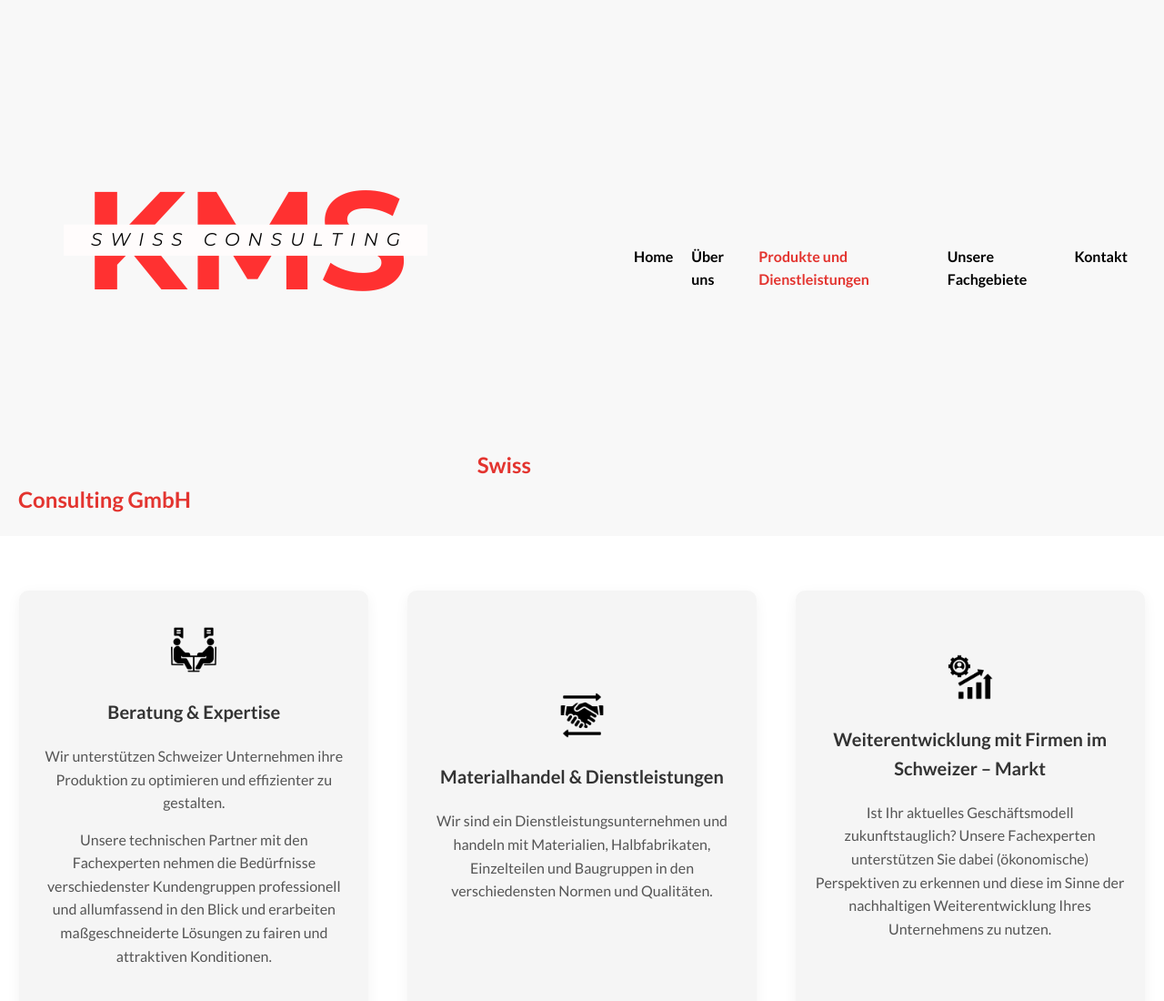
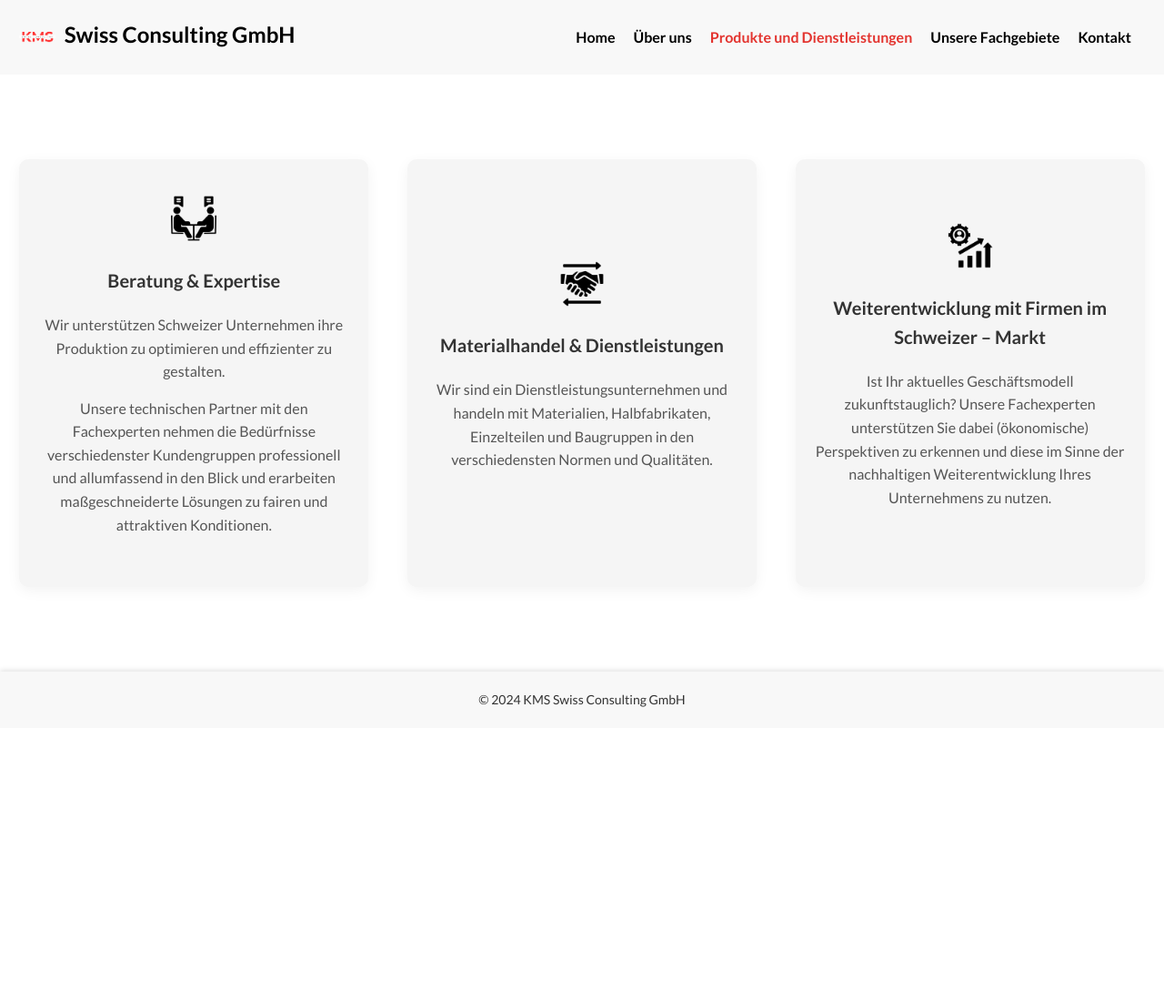
Before and after one commit to haris-jakupovic/KMS-consulting, a plain HTML site: page produkt.html in a window 1280 px wide. Shown: the top 1100 px of the page at 91% size. After the commit the page ends 800 px from the top, so only its background shows below. Drawn offline with Linux system fonts and the light colour scheme.

Commit message:
Update produkt.css

```diff
--- a/css/produkt.css
+++ b/css/produkt.css
@@ -19,14 +19,22 @@ header {
     justify-content: space-between;
     align-items: center;
     background-color: #f8f8f8;
-    padding: 1.25rem;
+    padding: 1rem;
     box-shadow: 0 2px 5px rgba(0, 0, 0, 0.1);
 }
 
+header .logo img {
+    height: 50px; /* Adjust the height to fit the header */
+    width: auto; /* Maintain aspect ratio */
+    vertical-align: middle; /* Align the image with the text */
+    overflow: visible;
+}
+
 header .logo h1 {
-    color: #E3342F;
-    font-weight: 700;
+    display: inline-block; /* Keeps the image and text on the same line */
     font-size: 1.5rem;
+    line-height: 40px; /* Matches the logo image height for alignment */
+    vertical-align: middle;
 }
 
 nav ul {
```
